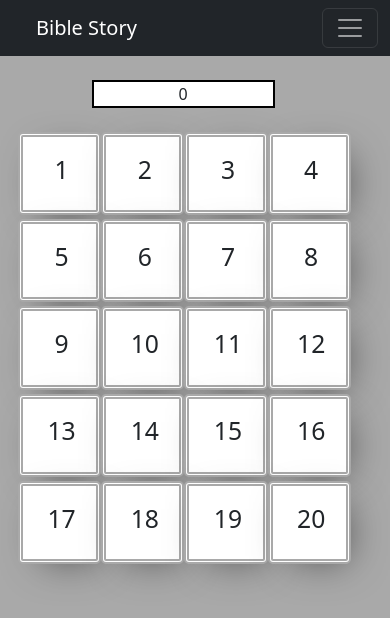
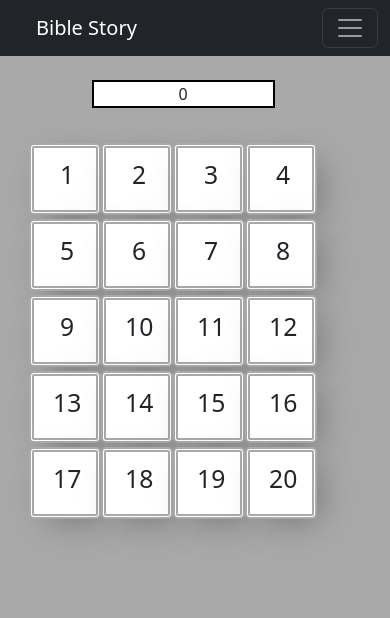
Before and after one commit to FernandoAriasNRW/bible-stories, an Angular app: page / in a window 390 px wide. Shown: the top 618 px of the page. Built offline with nearby package versions, Linux system fonts and the light colour scheme.

Commit message:
Ajustes mobile

```diff
--- a/src/app/components/cards/cards.component.css
+++ b/src/app/components/cards/cards.component.css
@@ -40,8 +40,19 @@
   padding: 0 !important;
 }
 
+@media (max-width: 900px) {
+  .card {
+    height: 6rem !important;
+    width: 6rem !important;
+  }
 
-@media (max-width: 770px) {
+  .row-sm {
+    padding: 2rem !important;
+  }
+}
+
+
+@media (max-width: 760px) {
   .card {
     height: 5.2rem !important;
     width: 5.2rem !important;
@@ -51,3 +62,20 @@
     padding: 0.5rem !important;
   }
 }
+
+@media (max-width: 550px) {
+  .row-sm {
+    padding: 1.5rem !important;
+  }
+}
+
+@media (max-width: 400px) {
+  .card {
+    height: 4.5rem !important;
+    width: 4.5rem !important;
+  }
+
+  .row-sm {
+    padding: 1.2rem !important;
+  }
+}
--- a/src/app/components/game/game.component.css
+++ b/src/app/components/game/game.component.css
@@ -6,6 +6,21 @@
 .border-score {
   border: 2px solid black;
 }
+
+
+@media (max-width: 900px) {
+
+  .container {
+    width: 100%;
+    height: 100%;
+  }
+
+  .w-md-75 {
+    width: 60% !important;
+    margin: 0 !important;
+  }
+}
+
 
 @media (max-width: 770px) {
   .flex-sm-column {
--- a/src/app/components/game/game.component.html
+++ b/src/app/components/game/game.component.html
@@ -1,5 +1,5 @@
 
-<div class="container w-sm-100 w-50">
+<div class="container w-sm-100 w-md-75 w-50">
   <div class="d-flex flex-sm-column">
     <div class="w-50 mt-2 me-4 bg-white h-50 text-center align-self-center border-score mb-sm-3">{{ score }}</div>
     <app-cards [cards]="cards" [level]="level" (matchFound)="updateScore(2)"></app-cards>
--- a/src/app/components/navbar/navbar.component.html
+++ b/src/app/components/navbar/navbar.component.html
@@ -1,11 +1,11 @@
 <nav class="navbar navbar-expand-lg navbar-dark bg-dark mb-3">
-  <div class="container-fluid d-md-flex flex-row justify-content-between">
+  <div class="container-fluid d-lg-flex flex-row justify-content-between">
     <a class="navbar-brand ms-4">Bible Story</a>
     <button class="navbar-toggler" type="button" data-bs-toggle="collapse" data-bs-target="#navbarNav"
       aria-controls="navbarSupportedContent" aria-expanded="false" aria-label="Toggle navigation">
       <span class="navbar-toggler-icon"></span>
     </button>
-    <div class="collapse navbar-collapse d-md-flex flex-row justify-content-end" id="navbarNav">
+    <div class="collapse navbar-collapse d-lg-flex flex-row justify-content-end" id="navbarNav">
       <ul class="navbar-nav mb-2 mb-lg-0 me-4">
         <li class="nav-item">
           <a class="nav-link text-light" aria-current="page" [routerLink]="['/']"
```
